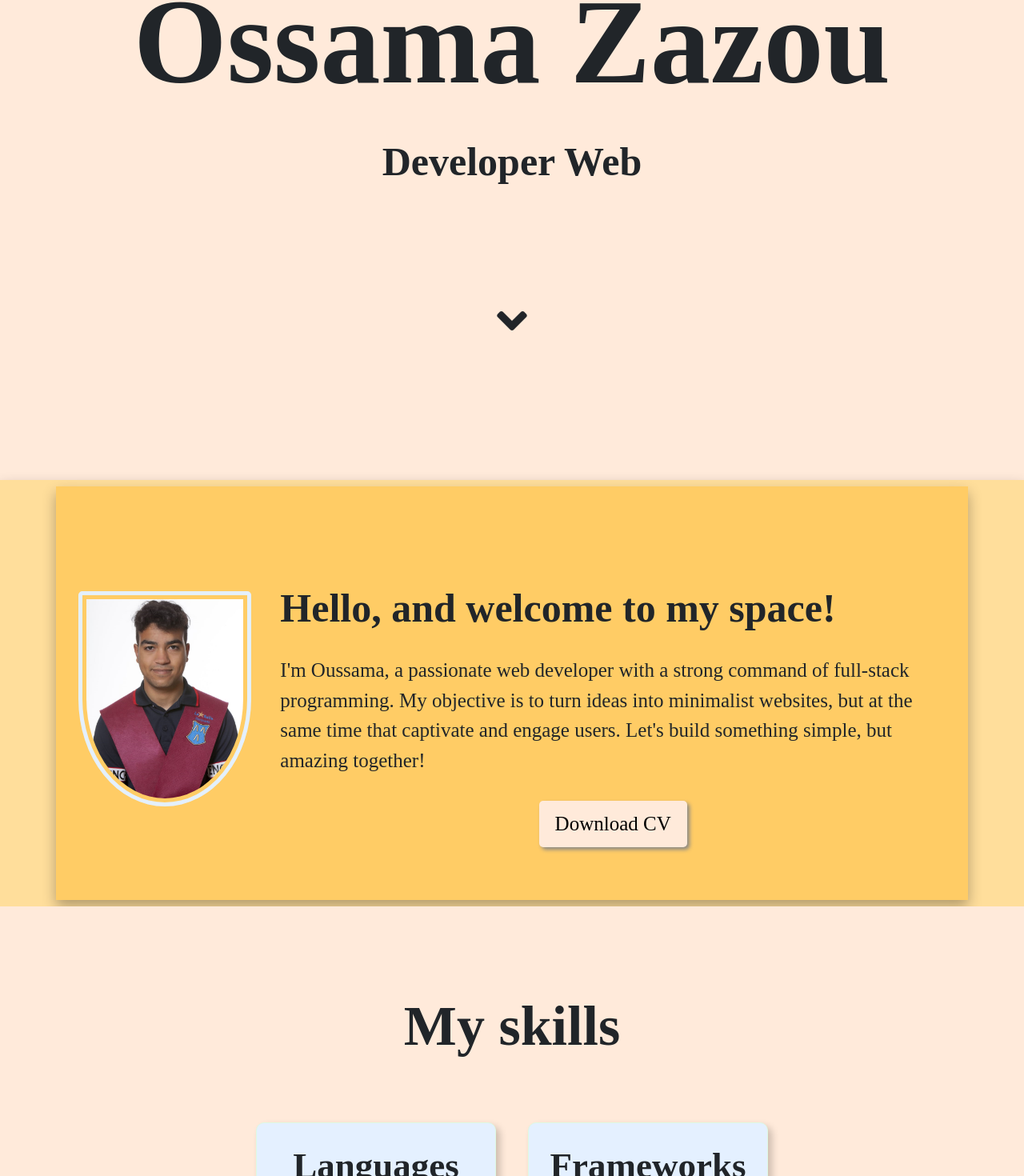
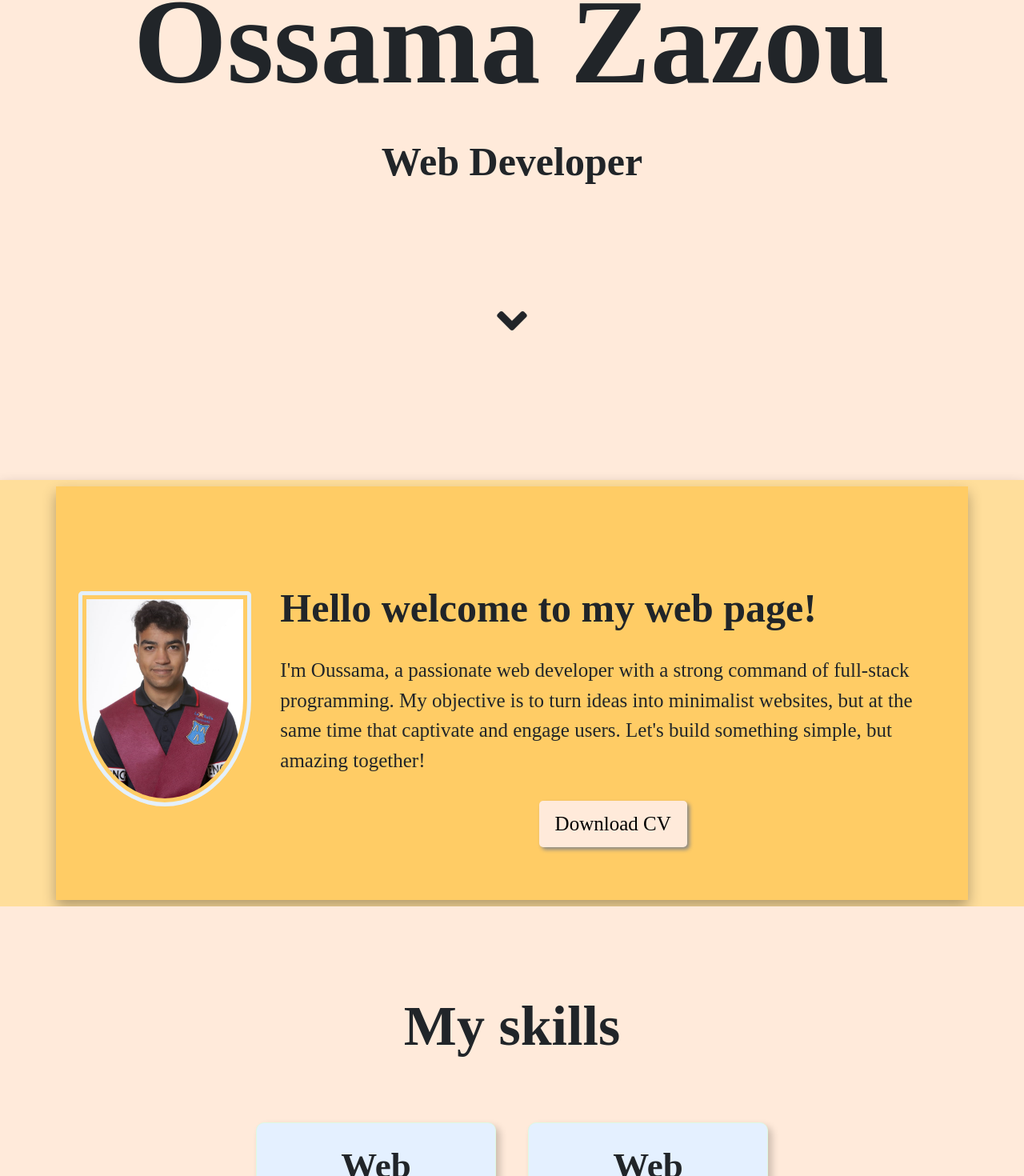
Before and after one commit to zaos22/zaos-portfolio, a React (Create React App) app: page / in a window 1280 px wide. Shown: the part 283-1753 px from the top of the page at 80% size. Built offline with nearby package versions, Linux system fonts and the light colour scheme.

Commit message:
Corrected some words

```diff
--- a/src/Education/Education_dark.js
+++ b/src/Education/Education_dark.js
@@ -96,7 +96,7 @@ function EducationDark() {
                                                     </div>
                                                     <div className='pt-2 text-start text-justify' style={{ fontSize: '18px' }}>
                                                         <ul>
-                                                            <li>Design of pages in WordPress.</li>
+                                                            <li>WordPress design.</li>
                                                             <li>Edit images with Photoshop or GIMP.</li>
                                                             <li>Migrate WP products to PrestaShop.</li>
                                                         </ul>
--- a/src/Education/Education_light.js
+++ b/src/Education/Education_light.js
@@ -95,7 +95,7 @@ function Education() {
                                                     </div>
                                                     <div className='pt-2 text-start text-justify' style={{ fontSize: '18px' }}>
                                                         <ul>
-                                                            <li>Design of pages in WordPress.</li>
+                                                            <li>WordPress design.</li>
                                                             <li>Edit images with Photoshop or GIMP.</li>
                                                             <li>Migrate WP products to PrestaShop.</li>
                                                         </ul>
--- a/src/Home/Home_dark.js
+++ b/src/Home/Home_dark.js
@@ -7,7 +7,7 @@ function HomeDark() {
     const lastName = 'Zazou';
     const [typedName] = useState(name);
     const [typedLastName] = useState(lastName);
-    const jobTitle = 'Developer Web';
+    const jobTitle = 'Web Developer';
     const [typedJobTitle] = useState(jobTitle);
     return (
         <div className="space">
--- a/src/Home/Home_light.js
+++ b/src/Home/Home_light.js
@@ -7,7 +7,7 @@ function Home() {
     const lastName = 'Zazou';
     const [typedName] = useState(name);
     const [typedLastName] = useState(lastName);
-    const jobTitle = 'Developer Web';
+    const jobTitle = 'Web Developer';
     const [typedJobTitle] = useState(jobTitle);
 
     return (
--- a/src/Me/Me_dark.js
+++ b/src/Me/Me_dark.js
@@ -26,7 +26,7 @@ function MeDark() {
                             </div>
                             <Card.Body className='mt-5'>
                                 <div className='mytitle text-white'>
-                                    <Card.Title className='mt-5' style={{ fontSize: '50px', fontWeight: 'bold' }}>Hello, and welcome to my space!</Card.Title>
+                                    <Card.Title className='mt-5' style={{ fontSize: '50px', fontWeight: 'bold' }}>Hello welcome to my web page!</Card.Title>
                                 </div>
                                 <Card.Text className='pt-3 text-white'>
                                     <div className="text-justify" style={{ fontSize: '25px', margin: '0', marginTop: '5px' }}>
--- a/src/Me/Me_light.js
+++ b/src/Me/Me_light.js
@@ -25,7 +25,7 @@ function Me() {
                             </div>
                             <Card.Body className='mt-5'>
                                 <div className='mytitle'>
-                                    <Card.Title className='mt-5' style={{ fontSize: '50px', fontWeight: 'bold' }}>Hello, and welcome to my space!</Card.Title>
+                                    <Card.Title className='mt-5' style={{ fontSize: '50px', fontWeight: 'bold' }}>Hello welcome to my web page!</Card.Title>
                                 </div>
                                 <Card.Text className='pt-3'>
                                     <div className="text-justify" style={{ fontSize: '25px', margin: '0', marginTop: '5px' }}>
--- a/src/Skills/Skills_dark.js
+++ b/src/Skills/Skills_dark.js
@@ -18,7 +18,7 @@ function SkillsDark() {
                     <div className='note-align'>
                         <div className="note">
                             <div className='titlecards text-black'>
-                                <p>Languages</p>
+                                <p>Web Languages</p>
                             </div>
                             <div className='myicons text-black'>
                                 <FaPhp className='iconset' />
@@ -29,7 +29,7 @@ function SkillsDark() {
                         </div>
                         <div className="note">
                             <div className='titlecards text-black'>
-                                <p>Frameworks</p>
+                                <p>Web Frameworks</p>
                             </div>
                             <div className='myicons text-black'>
                                 <FaReact className='iconset' />
@@ -45,7 +45,7 @@ function SkillsDark() {
                     <div className='d-flex justify-content-center align-items-center'>
                         <div className="note">
                             <div className='titlecards text-black'>
-                                <p>Languages</p>
+                                <p>Web Languages</p>
                             </div>
                             <div className='myicons text-black'>
                                 <FaPhp className='iconset' />
@@ -59,7 +59,7 @@ function SkillsDark() {
                         <div className="note">
 
                             <div className='titlecards text-black'>
-                                <p>Frameworks</p>
+                                <p>Web Frameworks</p>
                             </div>
                             <div className='myicons text-black'>
                                 <FaReact className='iconset' />
--- a/src/Skills/Skills_light.js
+++ b/src/Skills/Skills_light.js
@@ -16,7 +16,7 @@ function Skills() {
                     <div className='note-align'>
                         <div className="note">
                             <div className='titlecards'>
-                                <p>Languages</p>
+                                <p>Web Languages</p>
                             </div>
                             <div className='myicons'>
                                 <FaPhp className='iconset' />
@@ -27,7 +27,7 @@ function Skills() {
                         </div>
                         <div className="note">
                             <div className='titlecards'>
-                                <p>Frameworks</p>
+                                <p>Web Frameworks</p>
                             </div>
                             <div className='myicons'>
                                 <FaReact className='iconset' />
@@ -42,7 +42,7 @@ function Skills() {
                     <div className='d-flex justify-content-center align-items-center'>
                         <div className="note">
                             <div className='titlecards'>
-                                <p>Languages</p>
+                                <p>Web Languages</p>
                             </div>
                             <div className='myicons'>
                                 <FaPhp className='iconset' />
@@ -56,7 +56,7 @@ function Skills() {
                         <div className="note">
 
                             <div className='titlecards'>
-                                <p>Frameworks</p>
+                                <p>Web Frameworks</p>
                             </div>
                             <div className='myicons'>
                                 <FaReact className='iconset' />
```
